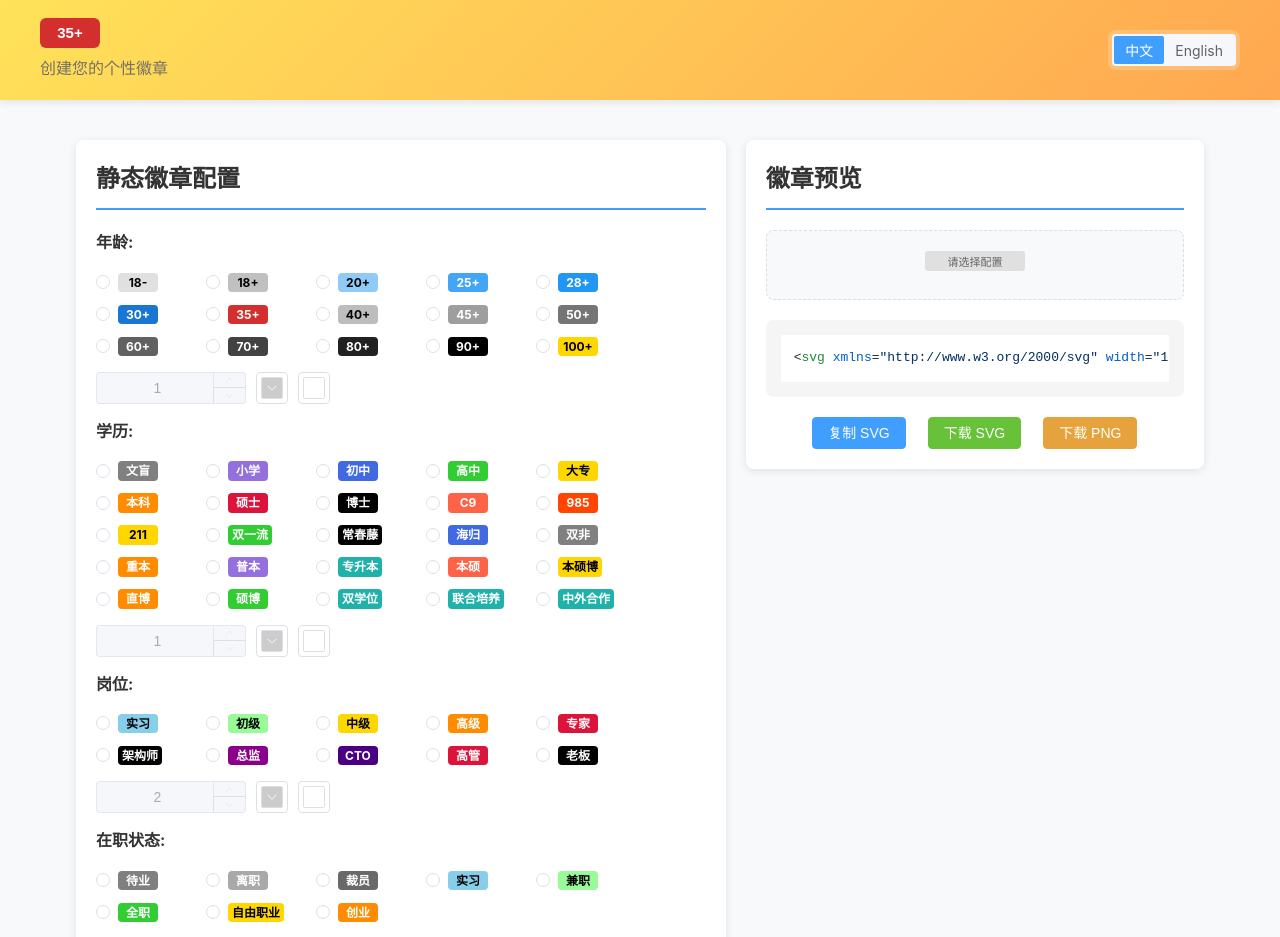
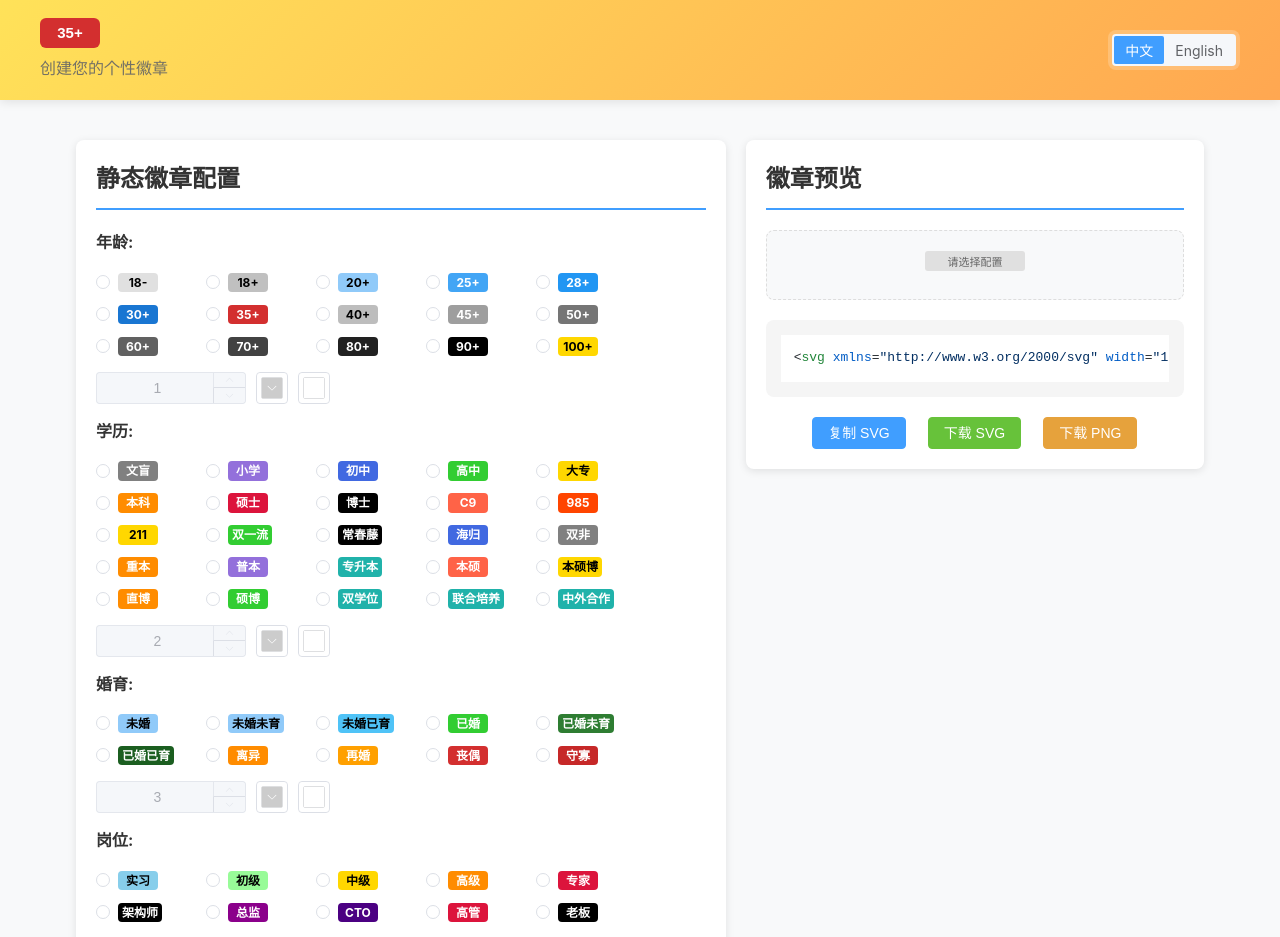
Before and after one commit to OXOYO/35-badge, a Vue app: page / in a window 1280 px wide. Shown: the top 937 px of the page. Built offline with nearby package versions, Linux system fonts and the light colour scheme.

Commit message:
chore: 优化徽章配置

```diff
--- a/src/components/BadgeGenerator.vue
+++ b/src/components/BadgeGenerator.vue
@@ -84,7 +84,7 @@
                     v-model="item.index"
                     :min="1"
                     :max="20"
-                    :disabled="item.value === ''"
+                    :disabled="!item.text"
                     controls-position="right"
                   />
                   <el-color-picker
@@ -228,12 +228,7 @@
 import { getTextWidth } from '../utils/textUtils.js'
 import { useI18n } from '../composables/useI18n.js'
 import {
-  AGE_OPTIONS,
-  EDUCATION_OPTIONS,
-  POSITION_OPTIONS,
-  EMPLOYMENT_STATUS_OPTIONS,
-  OVERTIME_STATUS_OPTIONS,
-  SALARY_OPTIONS,
+  OPTIONS_MAP,
   PREDEFINE_COLORS,
   DEFAULT_COLORS,
   BADGE_STYLES,
@@ -247,60 +242,11 @@
 
 const { t } = useI18n()
 
-// 选项集合
-const OPTIONS_MAP = {
-  age: AGE_OPTIONS,
-  education: EDUCATION_OPTIONS,
-  position: POSITION_OPTIONS,
-  employmentStatus: EMPLOYMENT_STATUS_OPTIONS,
-  overtimeStatus: OVERTIME_STATUS_OPTIONS,
-  salary: SALARY_OPTIONS
-}
-
 // 徽章配置
-const badgeConfig = reactive({
-  age: {
-    index: 0,
-    value: '',
-    bgColor: DEFAULT_COLORS.bgColor,
-    textColor: DEFAULT_COLORS.textColor
-  },
-  education: {
-    index: 1,
-    value: '',
-    bgColor: DEFAULT_COLORS.bgColor,
-    textColor: DEFAULT_COLORS.textColor
-  },
-  position: {
-    index: 2,
-    value: '',
-    bgColor: DEFAULT_COLORS.bgColor,
-    textColor: DEFAULT_COLORS.textColor
-  },
-  employmentStatus: {
-    index: 3,
-    value: '',
-    bgColor: DEFAULT_COLORS.bgColor,
-    textColor: DEFAULT_COLORS.textColor
-  },
-  overtimeStatus: {
-    index: 4,
-    value: '',
-    bgColor: DEFAULT_COLORS.bgColor,
-    textColor: DEFAULT_COLORS.textColor
-  },
-  salary: {
-    index: 5,
-    value: '',
-    bgColor: DEFAULT_COLORS.bgColor,
-    textColor: DEFAULT_COLORS.textColor
-  }
-})
+const badgeConfig = reactive({})
 
 // 自定义文本数组
-const customTexts = ref([
-  { index: 6, text: '', bgColor: '#007ec6', textColor: '#fff' }
-])
+const customTexts = ref([])
 
 const MAX_CUSTOM_TEXT_COUNT = 5
 
@@ -323,7 +269,7 @@
 const addCustomText = () => {
   if (customTexts.value.length < MAX_CUSTOM_TEXT_COUNT) {
     customTexts.value.push({
-      index: customTexts.value.length + 6,
+      index: customTexts.value.length + 7,
       text: '',
       bgColor: DEFAULT_COLORS.bgColor,
       textColor: DEFAULT_COLORS.textColor
@@ -591,8 +537,20 @@
   return hljs.highlight(badgeSvgForCodePreview.value, { language: 'xml' }).value
 })
 
-// 在组件挂载后高亮代码
 onMounted(() => {
+  // 初始化配置数据
+  Object.keys(OPTIONS_MAP).forEach((key, index) => {
+    badgeConfig[key] = {
+      index: index + 1,
+      value: '',
+      bgColor: DEFAULT_COLORS.bgColor,
+      textColor: DEFAULT_COLORS.textColor
+    }
+  })
+  if (!customTexts.value.length) {
+    addCustomText()
+  }
+  // 高亮代码
   if (svgCodeRef.value) {
     hljs.highlightElement(svgCodeRef.value)
   }
--- a/src/constants/badgeOptions.js
+++ b/src/constants/badgeOptions.js
@@ -194,6 +194,70 @@
     value: '中外合作',
     label: '中外合作',
     bgColor: '#20B2AA',
+    textColor: '#FFFFFF'
+  }
+]
+
+// 婚育选项配置
+export const MARRIAGE_OPTIONS = [
+  {
+    value: '未婚',
+    label: '未婚',
+    bgColor: '#90CAF9', // 浅蓝色，象征自由和无限可能
+    textColor: '#000000'
+  },
+  {
+    value: '未婚未育',
+    label: '未婚未育',
+    bgColor: '#90CAF9', // 浅蓝色，与未婚保持一致
+    textColor: '#000000'
+  },
+  {
+    value: '未婚已育',
+    label: '未婚已育',
+    bgColor: '#4FC3F7', // 蓝色，表示特殊情况
+    textColor: '#000000'
+  },
+  {
+    value: '已婚',
+    label: '已婚',
+    bgColor: '#32CD32', // 酸橙绿，象征稳定和幸福
+    textColor: '#FFFFFF'
+  },
+  {
+    value: '已婚未育',
+    label: '已婚未育',
+    bgColor: '#2E7D32', // 深绿色，表示已婚但未育状态
+    textColor: '#FFFFFF'
+  },
+  {
+    value: '已婚已育',
+    label: '已婚已育',
+    bgColor: '#1B5E20', // 深深绿色，表示完整的家庭状态
+    textColor: '#FFFFFF'
+  },
+  {
+    value: '离异',
+    label: '离异',
+    bgColor: '#FF8C00', // 深橙色，表示人生转折
+    textColor: '#FFFFFF'
+  },
+  {
+    value: '再婚',
+    label: '再婚',
+    bgColor: '#FFA000', // 琥珀色，象征新的开始
+    textColor: '#FFFFFF'
+  },
+  {
+    value: '丧偶',
+    label: '丧偶',
+    bgColor: '#D32F2F', // 红色，表示人生重大变故
+    textColor: '#FFFFFF'
+  },
+  {
+    value: '守寡',
+    label: '守寡',
+    bgColor: '#C62828', // 深红色，表示长期状态
     textColor: '#FFFFFF'
   }
 ]
@@ -490,6 +554,17 @@
   }
 ]
 
+// 选项集合
+export const OPTIONS_MAP = {
+  age: AGE_OPTIONS,
+  education: EDUCATION_OPTIONS,
+  marring: MARRIAGE_OPTIONS,
+  position: POSITION_OPTIONS,
+  employmentStatus: EMPLOYMENT_STATUS_OPTIONS,
+  overtimeStatus: OVERTIME_STATUS_OPTIONS,
+  salary: SALARY_OPTIONS
+}
+
 // 预定义颜色
 export const PREDEFINE_COLORS = [
   '#555',
--- a/src/locales/en.js
+++ b/src/locales/en.js
@@ -10,6 +10,7 @@
   age: 'Age',
   schoolLevel: 'School Level',
   education: 'Education',
+  marring: 'Marring',
   position: 'Position',
   employmentStatus: 'Employment Status',
   overtimeStatus: 'Overtime Status',
--- a/src/locales/zh.js
+++ b/src/locales/zh.js
@@ -10,6 +10,7 @@
   age: '年龄',
   schoolLevel: '学校级别',
   education: '学历',
+  marring: '婚育',
   position: '岗位',
   employmentStatus: '在职状态',
   overtimeStatus: '加班状态',
```
